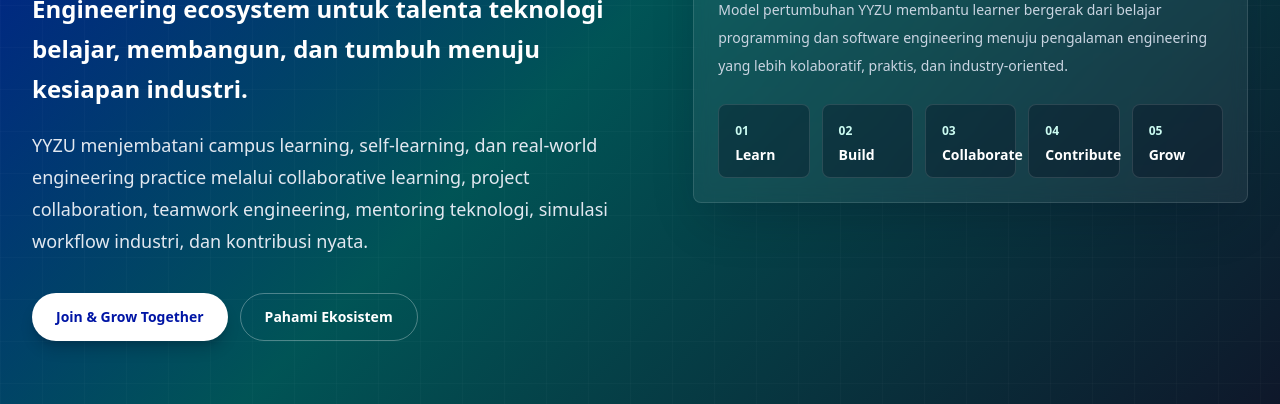
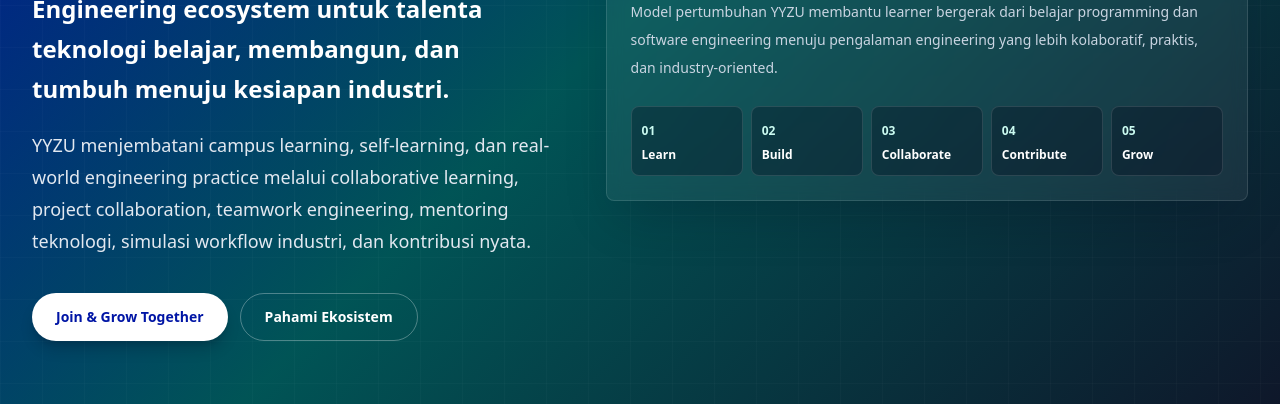
Before and after one commit to ghanirahmans/yyzu-ecosystem-project, an Astro site: page / in a window 1280 px wide. Shown: the part 396-800 px from the top of the page. Built offline with nearby package versions, Linux system fonts and the light colour scheme; Astro itself is replaced by a stand-in of ours.

Commit message:
Fix home hero growth model layout

```diff
--- a/src/pages/index.astro
+++ b/src/pages/index.astro
@@ -21,7 +21,7 @@ import BaseLayout from "../layouts/BaseLayout.astro";
     <div class="absolute inset-0 -z-10 bg-[linear-gradient(135deg,rgba(0,21,165,0.9)_0%,rgba(0,106,103,0.78)_48%,rgba(15,23,42,0.96)_100%)]"></div>
     <div class="absolute inset-0 -z-10 bg-[linear-gradient(rgba(255,255,255,0.11)_1px,transparent_1px),linear-gradient(90deg,rgba(255,255,255,0.11)_1px,transparent_1px)] bg-[size:42px_42px] opacity-20"></div>
     <div class="mx-auto max-w-7xl px-5 py-16 sm:px-6 sm:py-20 lg:px-8">
-      <div class="grid gap-12 lg:grid-cols-[1.05fr_0.95fr] lg:items-center">
+      <div class="grid gap-12 lg:grid-cols-[0.9fr_1.1fr] lg:items-center">
         <div>
           <div class="mb-8 flex size-18 items-center justify-center rounded-lg bg-white shadow-2xl shadow-slate-950/25 ring-1 ring-white/30">
             <img
@@ -76,14 +76,16 @@ import BaseLayout from "../layouts/BaseLayout.astro";
             programming dan software engineering menuju pengalaman engineering
             yang lebih kolaboratif, praktis, dan industry-oriented.
           </p>
-          <div class="mt-6 grid gap-3 sm:grid-cols-5 lg:grid-cols-1 xl:grid-cols-5">
+          <div class="mt-6 grid gap-3 sm:grid-cols-5 lg:grid-cols-1 xl:grid-cols-5 xl:gap-2 2xl:gap-3">
             {
               modelSteps.map((step, index) => (
-                <div class="rounded-lg border border-white/12 bg-slate-950/30 px-4 py-3">
+                <div class="min-w-0 rounded-lg border border-white/12 bg-slate-950/30 px-4 py-3 xl:px-2.5 xl:py-2.5 2xl:px-4 2xl:py-3">
                   <span class="text-xs font-bold text-teal-100">
                     0{index + 1}
                   </span>
-                  <p class="mt-1 text-sm font-bold text-white">{step}</p>
+                  <p class="mt-1 whitespace-nowrap text-sm font-bold leading-5 text-white xl:text-xs 2xl:text-sm">
+                    {step}
+                  </p>
                 </div>
               ))
             }
```
